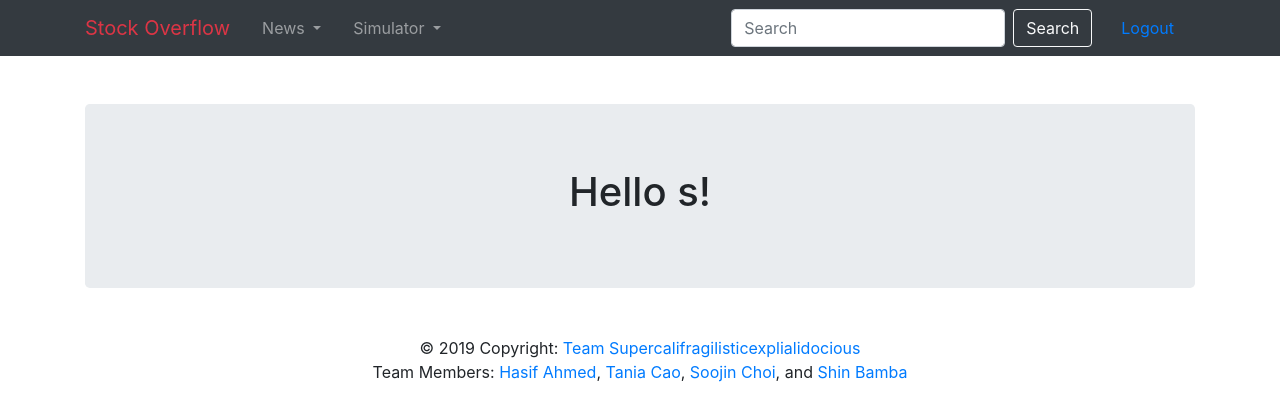
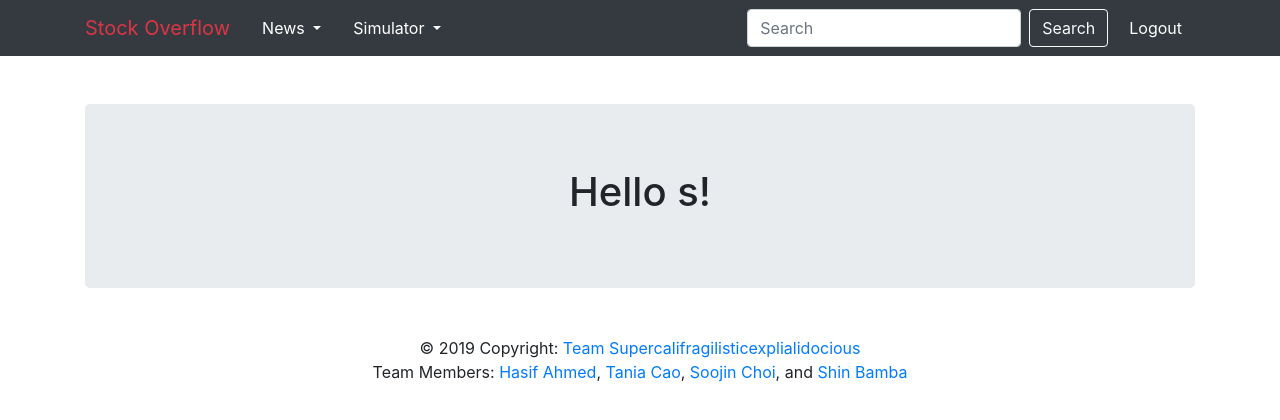
Before and after one commit to Soojin-C/supercalifragilisticexpialidocious, a Flask app: page / in a window 1280 px wide. Shown: the top 420 px of the page. Run offline with Flask 2, Linux system fonts and the light colour scheme; a user stored in the database is signed in; some libraries are stand-ins or nearby versions.

Commit message:
fix logout button

```diff
--- a/templates/parent.html
+++ b/templates/parent.html
@@ -28,7 +28,7 @@
 
 	<div class="collapse navbar-collapse" id="navbarNavDropdown">
 	  <ul class="nav navbar-nav bd-navbar-nav flex-row">
-	    <li class="nav-item dropdown mx-2">
+	    <li class="nav-item dropdown active mx-2">
 	      <a class="nav-link nav-link-dark dropdown-toggle" href="#" id="news" role="button" data-toggle="dropdown" aria-haspopup="true" aria-expanded="false">
 		News
               </a>
@@ -37,7 +37,7 @@
 		<a class="dropdown-item" href="#">Most Trending</a>
               </div>
 	    </li>
-	    <li class="nav-item dropdown mx-2">
+	    <li class="nav-item dropdown active mx-2">
               <a class="nav-link dropdown-toggle" href="#" id="simulator" role="button" data-toggle="dropdown" aria-haspopup="true" aria-expanded="false">
 		Simulator
 	      </a>
@@ -59,7 +59,7 @@
 	      </form>
 	    </li>
             {% if not logged_in %}
-	    <li class="nav-item dropdown mx-2">
+	    <li class="nav-item dropdown active mx-2">
 	      <a class="nav-link dropdown-toggle" href="#" id="login" role="button" data-toggle="dropdown" aria-haspopup="true" aria-expanded="false">
 		User
 	      </a>
@@ -68,8 +68,9 @@
 		<a class="dropdown-item" href="/register">Register</a>
               </div>
               {% else %}
-            <li class="nav-item active mx-2">
-	      <div class="center"><a class="btn btn-black" href="/logout" >Logout</a></div>
+              <div class="center">
+		<a class="btn btn-black text-white" href="/logout" >Logout</a>
+	      </div>
               {% endif %}
 	    </li>
 	  </ul>
```
